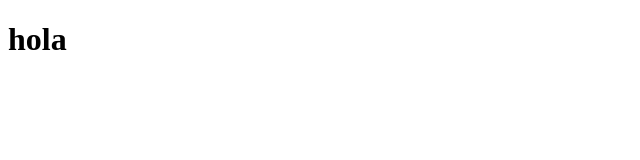
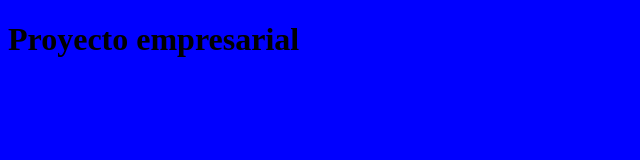
Before and after one commit to medivhJose/CursoGit, a plain HTML site: page index.html in a window 1280 px wide. Shown: the whole page, without its empty margins (0-640 px from the left). Drawn offline with Linux system fonts and the light colour scheme.

```diff
--- /dev/null
+++ b/css/stiles.css
@@ -0,0 +1,3 @@
+body{
+    background-color: #00f;
+}
--- a/index.html
+++ b/index.html
@@ -4,9 +4,10 @@
     <meta charset="UTF-8">
     <meta http-equiv="X-UA-Compatible" content="IE=edge">
     <meta name="viewport" content="width=, initial-scale=1.0">
+    <link rel="stylesheet" href="css/stiles.css" type="text/css">
     <title>Document</title>
 </head>
 <body>
-    <h1>hola</h1>
+    <h1>Proyecto empresarial</h1>
 </body>
 </html>
```
Also changed, not shown: documentacion.txt, js/javaScript.js (added).
